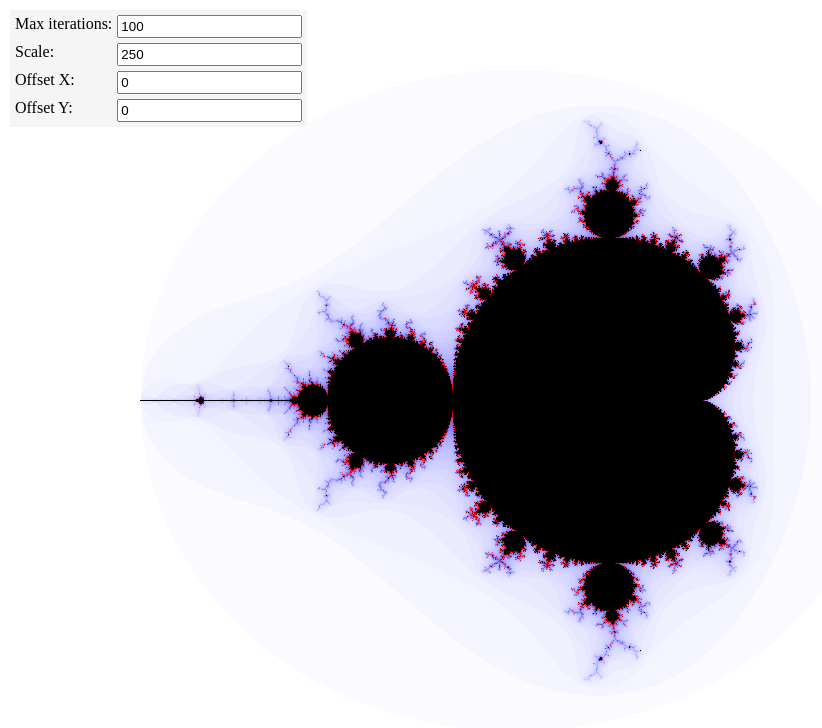
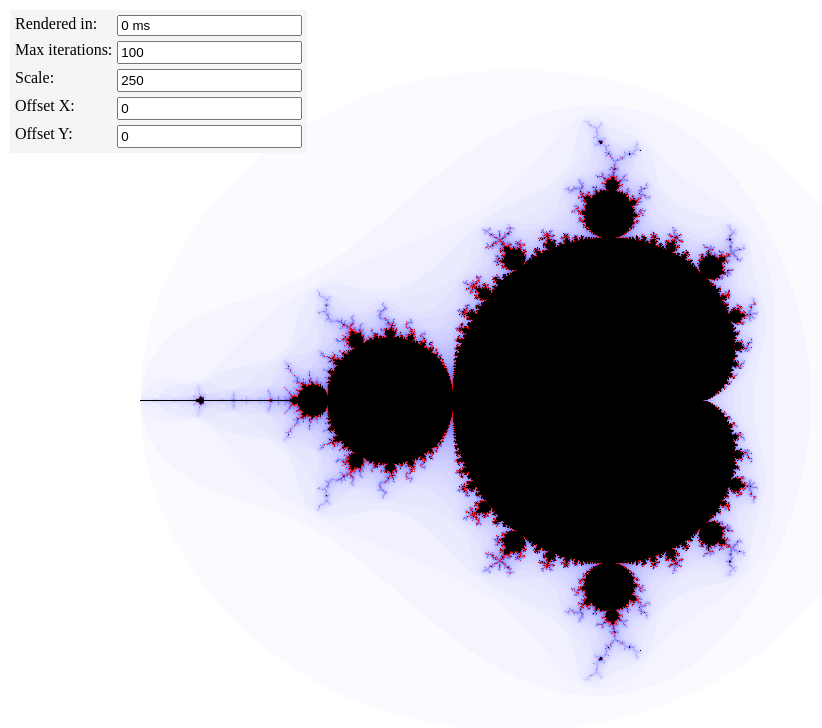
Before and after one commit to Sanensi/mandelbrot, a website built with Vite: page pages/canvas-based.html in a window 1280 px wide. Shown: the whole page, without its empty margins (0-822 px from the left). Built offline with nearby package versions, Linux system fonts and the light colour scheme.

Commit message:
feat: Display performance in ui

```diff
--- a/pages/canvas-based.html
+++ b/pages/canvas-based.html
@@ -41,6 +41,10 @@
   <body>
     <div class="controls">
       <label>
+        Rendered in:
+        <input id="render-duration" readonly />
+      </label>
+      <label>
         <span>Max iterations:</span>
         <input id="max-iteration" type="number" value="100" min="1" step="1" />
       </label>
--- a/src/canvas-based/index.ts
+++ b/src/canvas-based/index.ts
@@ -2,6 +2,10 @@ import { Vec2 } from "../Vec2";
 import { assert, throwError } from "../assertions";
 import { getMandelbrotColor } from "./mandelbrot";
 import { Color } from "./ColorGradient";
+
+const renderDurationInput =
+  (document.getElementById("render-duration") as HTMLInputElement) ??
+  throwError();
 
 const maxIterationInput =
   (document.getElementById("max-iteration") as HTMLInputElement) ??
@@ -70,7 +74,10 @@ function render() {
   }
 
   ctx.putImageData(imageData, 0, 0);
-  console.log("rendered in", performance.now() - start, "ms");
+  renderDurationInput.value = Intl.NumberFormat("en", {
+    style: "unit",
+    unit: "millisecond",
+  }).format(performance.now() - start);
 }
 
 function setPixel(imageData: ImageData, p: Vec2, { r, g, b }: Color, a = 255) {
```
